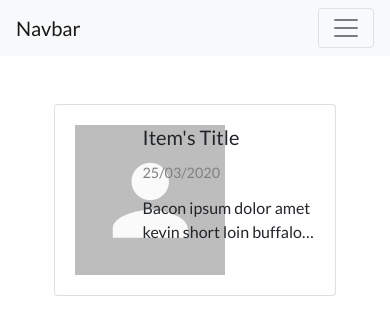
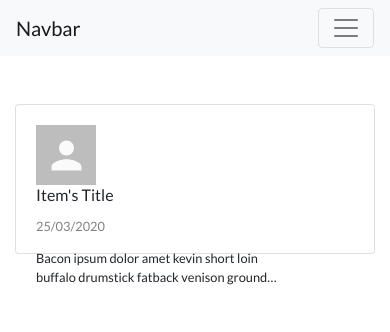
Before and after one commit to ykurata/shop-app, a React (Create React App) app in the folder client/: page / in a window 390 px wide. Shown: the top 332 px of the page. Built offline with nearby package versions, Linux system fonts and the light colour scheme.

Commit message:
made list responsive

```diff
--- a/client/src/components/List.js
+++ b/client/src/components/List.js
@@ -6,10 +6,19 @@ import Navbar from "./Navbar";
 
 const ListStyles = theme => ({
   avatar: {
-    height: 150,
-    width: 150,
+    height: 60,
+    width: 60,
     textDecoration: "none",
+    [theme.breakpoints.up('md')]: {
+      height: 100,
+      width: 100
+    },
+    [theme.breakpoints.up('lg')]: {
+      height: 150,
+      width: 150
+    },
   }
+
 });
 
 class List extends Component {
@@ -29,10 +38,10 @@ class List extends Component {
         <div className="container item-list">
           <div className="card">
             <div className="card-body row">
-              <div className="col-3">
+              <div className="col-lg-2 col-md-2">
                 <Avatar className={classes.avatar} variant='square'></Avatar>
               </div>
-              <div className="title col-9">
+              <div className="title col-lg-10 col-md-10">
                 <h5>Item's Title</h5>
                 <p className="date">25/03/2020</p>
                 <p className="description">Bacon ipsum dolor amet kevin short loin buffalo drumstick fatback venison ground round spare ribs swine rump kielbasa shankle capicola alcatra leberkas. Bresaola alcatra short ribs, pig tail biltong tenderloin venison beef ribs capicola meatloaf chicken. Chislic ham salami filet mignon spare ribs prosciutto. Biltong drumstick turkey ham spare ribs, picanha pig meatball pancetta shankle chuck kielbasa filet mignon tri-tip landjaeger. Burgdoggen meatloaf prosciutto shank boudin chuck, ribeye pork chop. Tenderloin andouille beef buffalo sausage pork loin doner.</p>
--- a/client/src/components/Navbar.js
+++ b/client/src/components/Navbar.js
@@ -20,7 +20,7 @@ class Navbar extends Component {
             <div className="collapse navbar-collapse" id="navbarNavDropdown">
               <ul className="navbar-nav ml-auto">
                 <li className="nav-item dropdown">
-                  <button class="btn btn-info my-2 my-sm-0" type="submit">Post Item</button>
+                  <button className="btn btn-info my-2 my-sm-0" type="submit">Post Item</button>
                 </li>
                 <li className="nav-item dropdown">
                   <a className="nav-link dropdown-toggle" href="/" id="navbarDropdownMenuLink" data-toggle="dropdown" aria-haspopup="true" aria-expanded="false">
@@ -35,7 +35,7 @@ class Navbar extends Component {
 
                 {/* Search form  */}
                 <form className="form-inline">
-                  <input type="text" class="form-control" placeholder="Search" aria-label="Search" aria-describedby="basic-addon2" />
+                  <input type="text" className="form-control" placeholder="Search" aria-label="Search" aria-describedby="basic-addon2" />
                   <div className="input-group-append">
                     <button className="btn btn-secondary" type="submit">
                       <i className="fa fa-search"></i>
--- a/client/src/index.css
+++ b/client/src/index.css
@@ -26,11 +26,7 @@ html, body {
   max-height: 200px;
 }
 
-h5 {
-  margin-bottom: .8rem;
-}
-
-p {
+h5, p {
   margin-bottom: .8rem;
 }
 
@@ -46,3 +42,51 @@ p {
   font-size: .9rem;
   color: grey;
 }
+
+/* @media (max-width: 300px) {
+  .item-list {
+    width: 100%;
+  }
+  .col-lg-2 {
+    max-width: 50px;
+  }
+  .col-lg-10 {
+    max-width: 100px;
+  }
+} */
+
+@media (max-width: 568px) {
+  .item-list {
+    width: 100%;
+  }
+  .col-lg-2 {
+    width: 100px;
+  }
+  .col-lg-10 {
+    width: 200px;
+  }
+  h5 {
+    font-size: 1rem;
+  }
+  .date {
+    font-size: .8rem;
+  }
+  .description {
+    font-size: .8rem;
+  }
+}
+
+@media (max-width: 568px) {
+  .item-list {
+    width: 100%;
+  }
+  .card {
+    max-height: 150px;
+  }
+  .col-lg-2 {
+    width: 80px;
+  }
+  .col-lg-10 {
+    width: 280px;
+  }
+}
```
